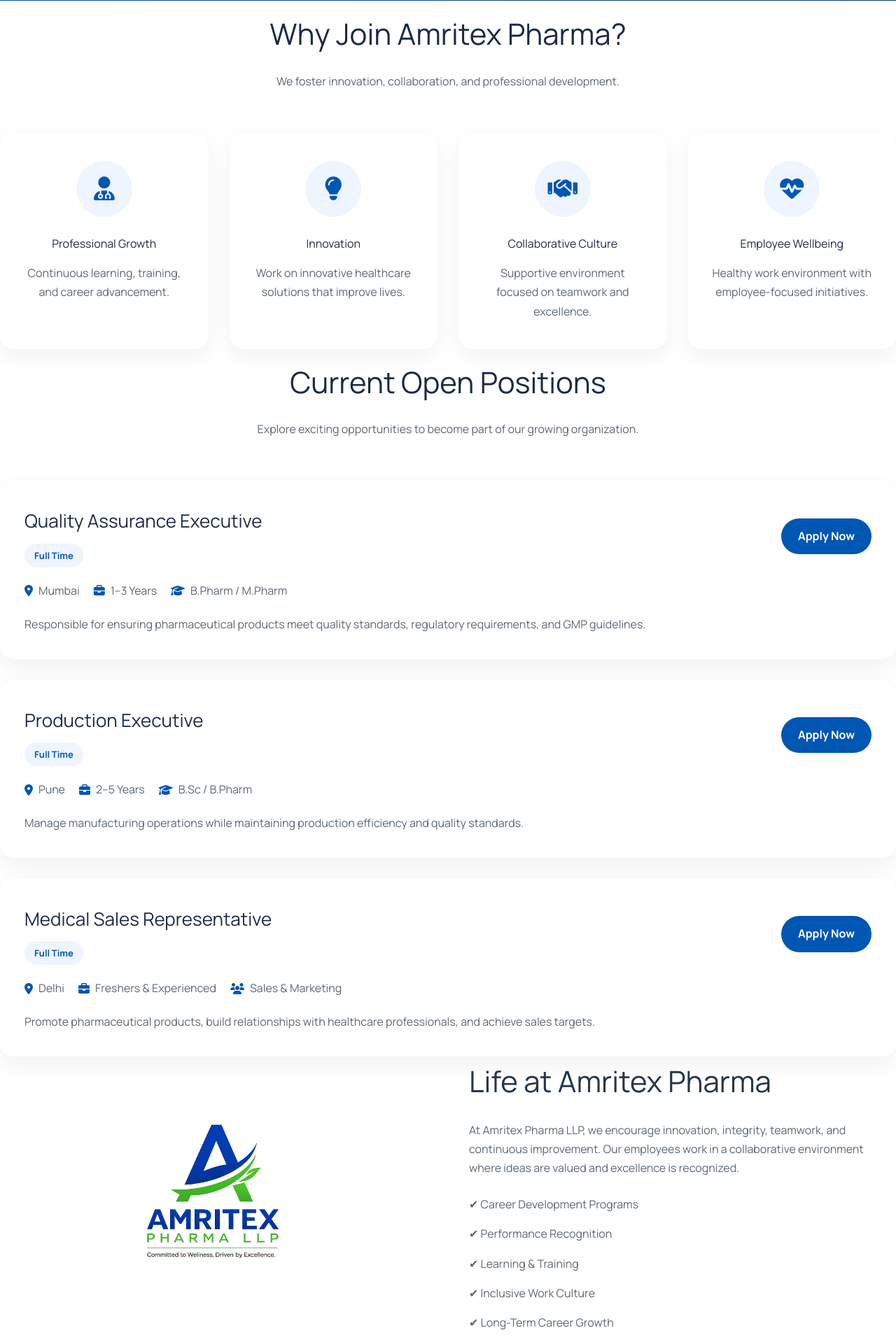
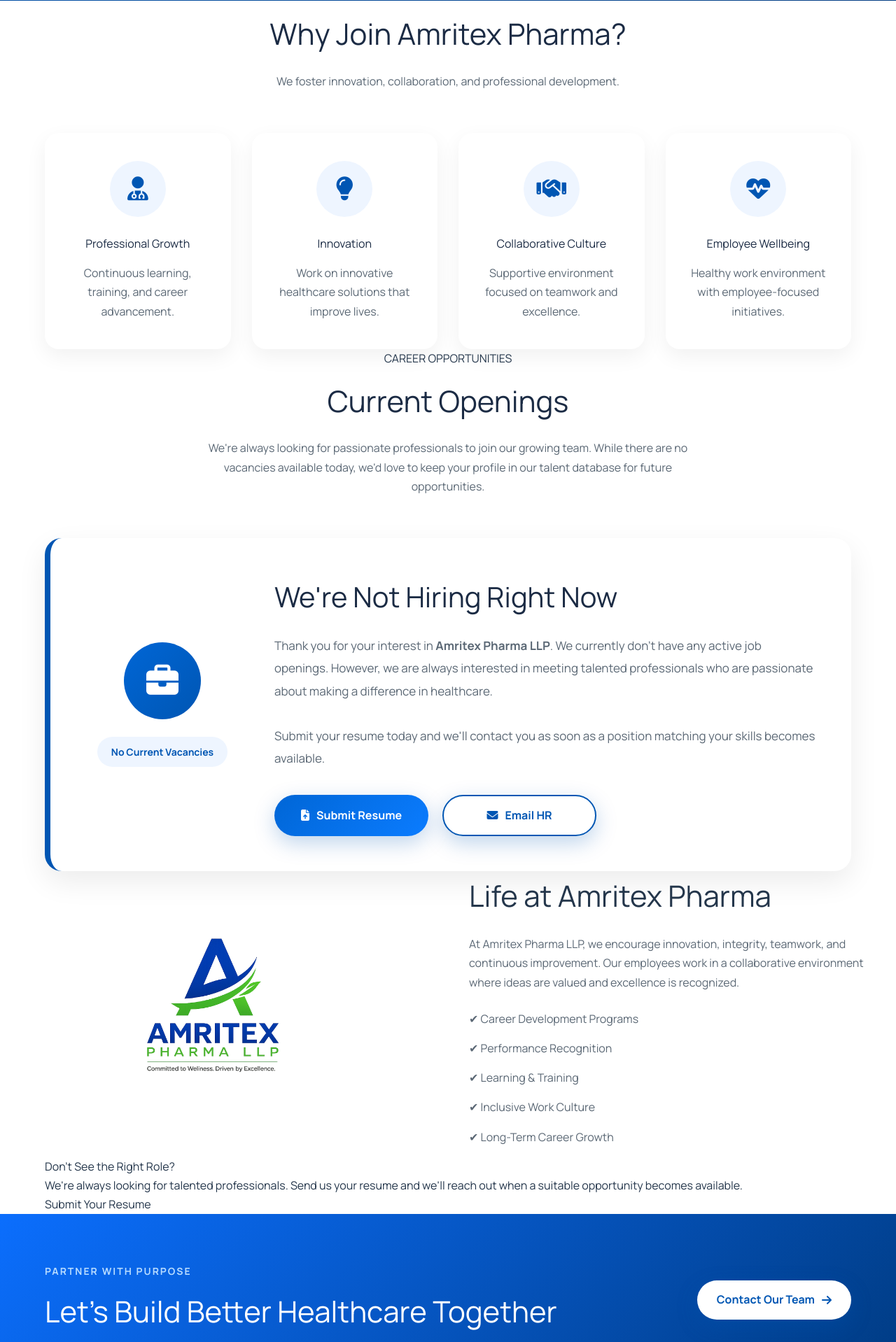
Before and after one commit to atul2501/Amritex, a Django app: page /careers/ in a window 1280 px wide. Shown: the part 706-2624 px from the top of the page at 70% size. Run offline with Django 5.2, Linux system fonts and the light colour scheme; style sheets or scripts are compiled from the project's sources; some libraries are stand-ins or nearby versions.

Commit message:
fixed the issue
website is little left after adding container now it perfect on senter

```diff
--- a/Amritex/static/css/style.css
+++ b/Amritex/static/css/style.css
@@ -2687,3 +2687,130 @@ margin:auto;
 }
 
 }
+
+
+/*==================================================
+        NO VACANCIES SECTION
+==================================================*/
+/*==================================================
+        NO CURRENT VACANCIES
+==================================================*/
+
+.no-job-card{
+    background:#fff;
+    border-radius:24px;
+    padding:50px;
+    margin-top:40px;
+
+    display:flex;
+    align-items:center;
+    gap:50px;
+
+    border-left:8px solid var(--primary);
+
+    box-shadow:0 15px 40px rgba(0,0,0,.08);
+}
+
+.no-job-left{
+    width:220px;
+    text-align:center;
+    flex-shrink:0;
+}
+
+.no-job-icon{
+    width:110px;
+    height:110px;
+    margin:auto;
+
+    border-radius:50%;
+    background:linear-gradient(135deg,#0066d6,#0056b3);
+
+    color:#fff;
+
+    display:flex;
+    align-items:center;
+    justify-content:center;
+
+    font-size:46px;
+
+    margin-bottom:25px;
+}
+
+.status-badge{
+    display:inline-block;
+    background:#eef5ff;
+    color:var(--primary);
+
+    padding:10px 20px;
+
+    border-radius:50px;
+
+    font-size:14px;
+    font-weight:700;
+}
+
+.no-job-content{
+    flex:1;
+}
+
+.no-job-content h3{
+    font-size:40px;
+    color:var(--dark);
+    margin-bottom:20px;
+}
+
+.no-job-content p{
+    color:var(--text);
+    line-height:1.9;
+    font-size:17px;
+}
+
+.resume-actions{
+    margin-top:35px;
+
+    display:flex;
+    gap:20px;
+    flex-wrap:wrap;
+}
+
+.resume-actions .button{
+    min-width:220px;
+    justify-content:center;
+}
+
+/* Responsive */
+
+@media(max-width:992px){
+
+    .no-job-card{
+        flex-direction:column;
+        text-align:center;
+        padding:40px 30px;
+    }
+
+    .no-job-left{
+        width:100%;
+    }
+
+    .resume-actions{
+        justify-content:center;
+    }
+
+}
+
+@media(max-width:768px){
+
+    .no-job-content h3{
+        font-size:30px;
+    }
+
+    .resume-actions{
+        flex-direction:column;
+        width:100%;
+    }
+
+    .resume-actions .button{
+        width:100%;
+    }
+
+}
--- a/Amritex/templates/carrers.html
+++ b/Amritex/templates/carrers.html
@@ -9,7 +9,7 @@
 
 <section class="career-hero">
 
-    <div class="container">
+    <div class="site-container">
 
         <span class="section-tag">
             CAREERS
@@ -36,7 +36,7 @@
 
 <section class="why-join">
 
-<div class="container">
+<div class="site-container">
 
 <div class="section-header">
 
@@ -138,236 +138,80 @@ employee-focused initiatives.
 
 </section>
 
-
-<!-- ================= OPEN POSITIONS ================= -->
+<!-- ================= CURRENT OPENINGS ================= -->
+<!-- ================= CURRENT OPENINGS ================= -->
 
 <section class="job-section">
 
-<div class="container">
+    <div class="site-container">
 
-<div class="section-header">
+        <div class="section-header">
+            <span class="section-tag">CAREER OPPORTUNITIES</span>
 
-<h2>
+            <h2>Current Openings</h2>
 
-Current Open Positions
+            <p>
+                We're always looking for passionate professionals to join our growing
+                team. While there are no vacancies available today, we'd love to keep
+                your profile in our talent database for future opportunities.
+            </p>
+        </div>
 
-</h2>
+        <div class="no-job-card">
 
-<p>
+            <!-- Left Side -->
 
-Explore exciting opportunities to become part of our growing organization.
+            <div class="no-job-left">
 
-</p>
+                <div class="no-job-icon">
+                    <i class="fa-solid fa-briefcase"></i>
+                </div>
 
-</div>
+                <span class="status-badge">
+                    No Current Vacancies
+                </span>
 
-<div class="job-list">
+            </div>
 
-<!-- Job 1 -->
+            <!-- Right Side -->
 
-<div class="job-card">
+            <div class="no-job-content">
 
-<div class="job-top">
+                <h3>We're Not Hiring Right Now</h3>
 
-<div>
+                <p>
+                    Thank you for your interest in <strong>Amritex Pharma LLP</strong>.
+                    We currently don't have any active job openings. However, we are
+                    always interested in meeting talented professionals who are
+                    passionate about making a difference in healthcare.
 
-<h3>
+                    <br><br>
 
-Quality Assurance Executive
+                    Submit your resume today and we'll contact you as soon as a
+                    position matching your skills becomes available.
+                </p>
 
-</h3>
+                <div class="resume-actions">
 
-<span class="job-type">
+                    <a href="mailto:careers@amritexpharma.com?subject=Resume Submission"
+                       class="button">
+                        <i class="fa-solid fa-file-arrow-up"></i>
+                        Submit Resume
+                    </a>
 
-Full Time
+                    <a href="mailto:careers@amritexpharma.com"
+                       class="button button-outline">
+                        <i class="fa-solid fa-envelope"></i>
+                        Email HR
+                    </a>
 
-</span>
+                </div>
 
-</div>
+            </div>
 
-<a href="#" class="apply-btn">
+        </div>
 
-Apply Now
-
-</a>
-
-</div>
-
-<div class="job-info">
-
-<span>
-
-<i class="fa-solid fa-location-dot"></i>
-
-Mumbai
-
-</span>
-
-<span>
-
-<i class="fa-solid fa-briefcase"></i>
-
-1–3 Years
-
-</span>
-
-<span>
-
-<i class="fa-solid fa-graduation-cap"></i>
-
-B.Pharm / M.Pharm
-
-</span>
-
-</div>
-
-<p>
-
-Responsible for ensuring pharmaceutical products meet
-quality standards, regulatory requirements, and GMP guidelines.
-
-</p>
-
-</div>
-
-<!-- Job 2 -->
-
-<div class="job-card">
-
-<div class="job-top">
-
-<div>
-
-<h3>
-
-Production Executive
-
-</h3>
-
-<span class="job-type">
-
-Full Time
-
-</span>
-
-</div>
-
-<a href="#" class="apply-btn">
-
-Apply Now
-
-</a>
-
-</div>
-
-<div class="job-info">
-
-<span>
-
-<i class="fa-solid fa-location-dot"></i>
-
-Pune
-
-</span>
-
-<span>
-
-<i class="fa-solid fa-briefcase"></i>
-
-2–5 Years
-
-</span>
-
-<span>
-
-<i class="fa-solid fa-graduation-cap"></i>
-
-B.Sc / B.Pharm
-
-</span>
-
-</div>
-
-<p>
-
-Manage manufacturing operations while maintaining
-production efficiency and quality standards.
-
-</p>
-
-</div>
-
-<!-- Job 3 -->
-
-<div class="job-card">
-
-<div class="job-top">
-
-<div>
-
-<h3>
-
-Medical Sales Representative
-
-</h3>
-
-<span class="job-type">
-
-Full Time
-
-</span>
-
-</div>
-
-<a href="#" class="apply-btn">
-
-Apply Now
-
-</a>
-
-</div>
-
-<div class="job-info">
-
-<span>
-
-<i class="fa-solid fa-location-dot"></i>
-
-Delhi
-
-</span>
-
-<span>
-
-<i class="fa-solid fa-briefcase"></i>
-
-Freshers & Experienced
-
-</span>
-
-<span>
-
-<i class="fa-solid fa-users"></i>
-
-Sales & Marketing
-
-</span>
-
-</div>
-
-<p>
-
-Promote pharmaceutical products,
-build relationships with healthcare professionals,
-and achieve sales targets.
-
-</p>
-
-</div>
-
-</div>
-
-</div>
+    </div>
 
 </section>
 
@@ -427,7 +271,7 @@ where ideas are valued and excellence is recognized.
 
 <section class="career-cta">
 
-<div class="container">
+<div class="site-container">
 
 <h2>
 
--- a/Amritex/templates/login.html
+++ b/Amritex/templates/login.html
@@ -9,7 +9,7 @@
 
     <div class="login-overlay"></div>
 
-    <div class="container">
+    <div class="site-container">
 
         <div class="login-wrapper">
 
```
Also changed, not shown: Amritex/templates/updates.html (+4 -4 lines).
